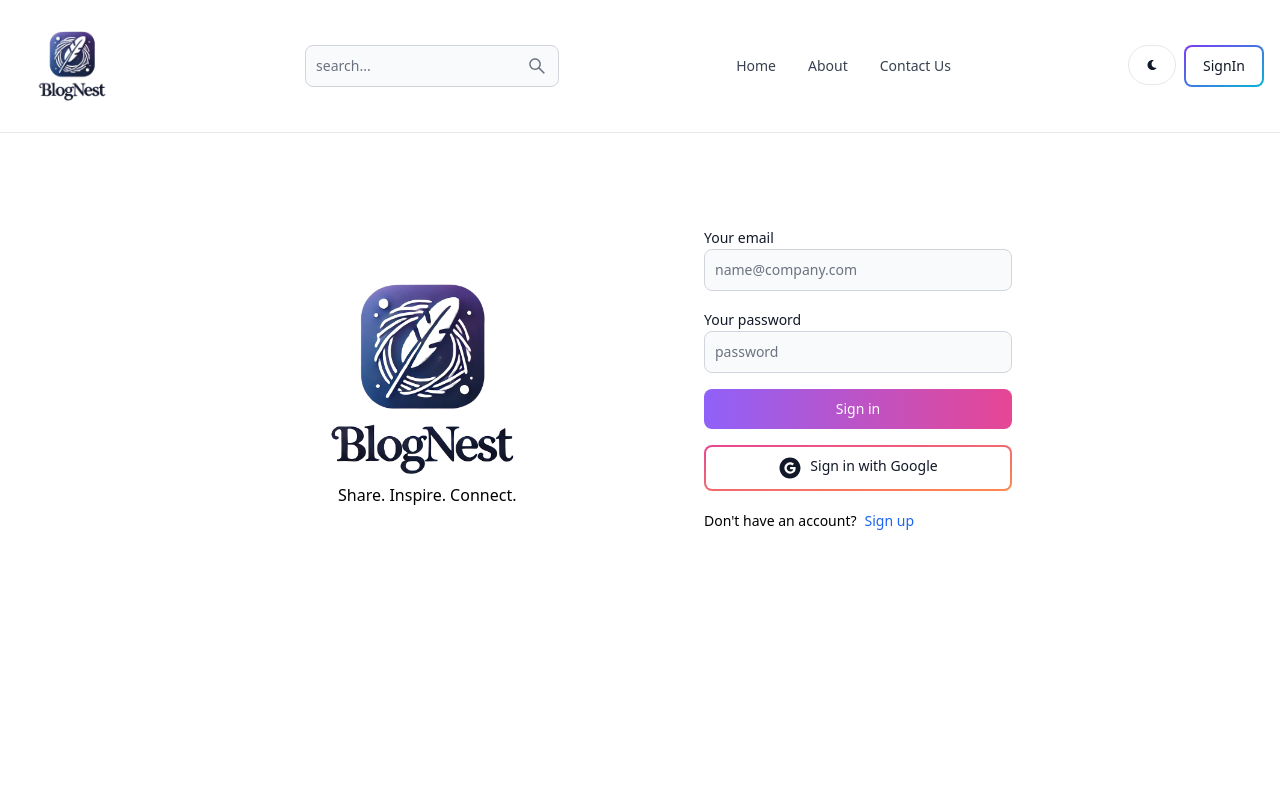
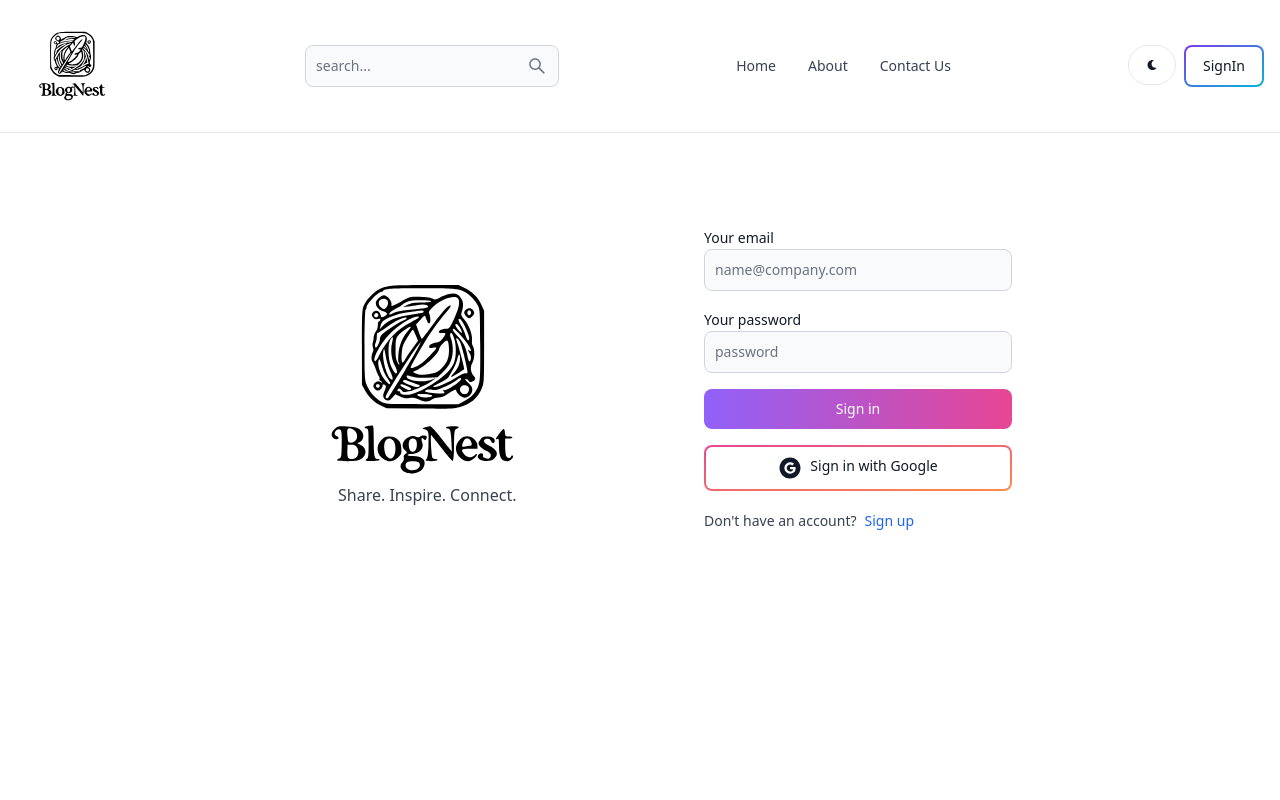
Before and after one commit to DeveshMamtani18/Mern_Blog, a React (Vite) app in the folder client/: page /Signin in a window 1280 px wide. Shown: the top 800 px of the page. Built offline with nearby package versions, Linux system fonts and the light colour scheme; no server answers.

Commit message:
complete darkmode

```diff
--- a/client/src/components/Header.jsx
+++ b/client/src/components/Header.jsx
@@ -2,10 +2,14 @@
 import { Avatar, Button, Dropdown, Navbar, TextInput } from 'flowbite-react'
 import { Link,useLocation } from 'react-router-dom'
 import { AiOutlineSearch } from 'react-icons/ai'
-import { FaMoon } from 'react-icons/fa'
+import { FaMoon,FaSun } from 'react-icons/fa'
 import {useSelector} from 'react-redux'
+import { useDispatch } from 'react-redux'
+import { setTheme } from '../redux/theme/themeslice'
 const Header = () => {
   const path=useLocation().pathname;
+  const dispatch=useDispatch()
+  const {theme}=useSelector(state=>state.theme)
   const currentuser=useSelector(state=>state.user.user)
   if (currentuser){
     console.log(currentuser.photourl)
@@ -15,7 +19,7 @@
 
 
     <Navbar className='border-b'>
-      <Link to="/"><img className='w-24 sm:w-28' src="/logo.png" alt="" /></Link>
+      <Link to="/"><img className='dark:invert w-24 sm:w-28' src="/logo1.svg" alt="" /></Link>
       <form >
         <TextInput
           type='text' placeholder='search...' rightIcon={AiOutlineSearch} className='hidden lg:inline ' />
@@ -24,8 +28,9 @@
           <AiOutlineSearch />
         </Button>
       <div className=" flex gap-2 md:order-2">
-        <Button className='w-12 h-10 hidden sm:inline' color='gray' pill>
-          <FaMoon />
+        <Button className='w-12 h-10 hidden sm:inline' color='gray' pill onClick={()=>dispatch(setTheme())} >
+
+         {theme==='dark' ? <FaSun/> : <FaMoon />}
         </Button>
         {currentuser ? (
           <Dropdown
--- a/client/src/components/footer.jsx
+++ b/client/src/components/footer.jsx
@@ -17,7 +17,7 @@
         <div className="w-full">
           <div className="grid w-full justify-between sm:flex sm:justify-between md:flex md:grid-cols-1">
             <div>
-             <img className="w-24 sm:w-48" src="/logo.png" alt="" />
+             <img className="dark:invert w-24 sm:w-48" src="/logo1.svg" alt="" />
             </div>
             <div className="grid grid-cols-2 gap-8 sm:mt-4 sm:grid-cols-3 sm:gap-6">
               <div>
--- /dev/null
+++ b/client/src/components/themeprovider.jsx
@@ -0,0 +1,15 @@
+import React from 'react'
+import { useSelector } from 'react-redux'
+function themeprovider({children}) {
+    const {theme} = useSelector(state=> state.theme)
+    return (
+    <div className={theme}>
+        <div className="bg-white text-gray-700  dark:text-gray-200 dark:bg-[rgb(16,23,42)]min-h-screen">
+        {children}
+        </div>
+
+    </div>
+  )
+}
+
+export default themeprovider
--- a/client/src/main.jsx
+++ b/client/src/main.jsx
@@ -5,11 +5,14 @@
 import {store,persistor} from './redux/store.js'
 import { Provider } from 'react-redux'
 import { PersistGate } from 'redux-persist/integration/react'
-
+import ThemeProvider from './components/themeprovider.jsx'
 createRoot(document.getElementById('root')).render(
   <PersistGate persistor={persistor}>
   <Provider store={store}>
-    <App />
+    <ThemeProvider>
+     <App />
+    </ThemeProvider>
+
   </Provider>
   </PersistGate>
 )
--- a/client/src/pages/Signin.jsx
+++ b/client/src/pages/Signin.jsx
@@ -65,7 +65,7 @@
         {/* Left Side */}
         <div className="md:mx-0 mx-auto flex-1 pr-0 md:pr-32">
           <Link to="/">
-            <img className="relative w-72 sm:w-80" src="/logo.png" alt="" />
+            <img className="relative dark:invert w-72 sm:w-80" src="/logo1.svg" alt="" />
           </Link>
           <p className="absolute mt-[-50px] ml-[70px] text-md">
             Share. Inspire. Connect.
--- a/client/src/pages/Signup.jsx
+++ b/client/src/pages/Signup.jsx
@@ -55,7 +55,7 @@
       <div className="flex  p-3 max-w-3xl mx-auto flex-col md:flex-row ">
       {/* left */}
       <div className="md:mx-0 mx-auto flex-1 pr-0 md:pr-32">
-      <Link to="/"><img className='relative w-72 sm:w-80' src="/logo.png" alt="" /></Link>
+      <Link to="/"><img className='relative dark:invert w-72 sm:w-80' src="/logo1.svg" alt="" /></Link>
       <p className=' absolute mt-[-50px] ml-[70px] text-md '> Share. Inspire. Connect.</p>
       </div>
       {/* right */}
--- a/client/src/redux/store.js
+++ b/client/src/redux/store.js
@@ -3,11 +3,12 @@
 import { combineReducers } from '@reduxjs/toolkit'
 import { persistReducer,persistStore } from 'redux-persist'
 import storage from 'redux-persist/lib/storage'
-
+import themereducer from './theme/themeslice'
 
 
 const rootReducer = combineReducers({
   user: userReducer,
+  theme:themereducer
 })
 
 const persistConfig={
--- /dev/null
+++ b/client/src/redux/theme/themeslice.js
@@ -0,0 +1,19 @@
+import {createSlice} from '@reduxjs/toolkit';
+
+const initialState = {
+  theme: 'light',
+};
+
+const themeslice=createSlice({
+  name: 'theme',
+    initialState,
+    reducers: {
+        setTheme: (state) => {
+            state.theme=state.theme==='light'?'dark':'light';
+        },
+    },
+});
+
+export const{setTheme}=themeslice.actions;
+
+export default themeslice.reducer;
```
Also changed, not shown: client/public/logo1.svg (added).
